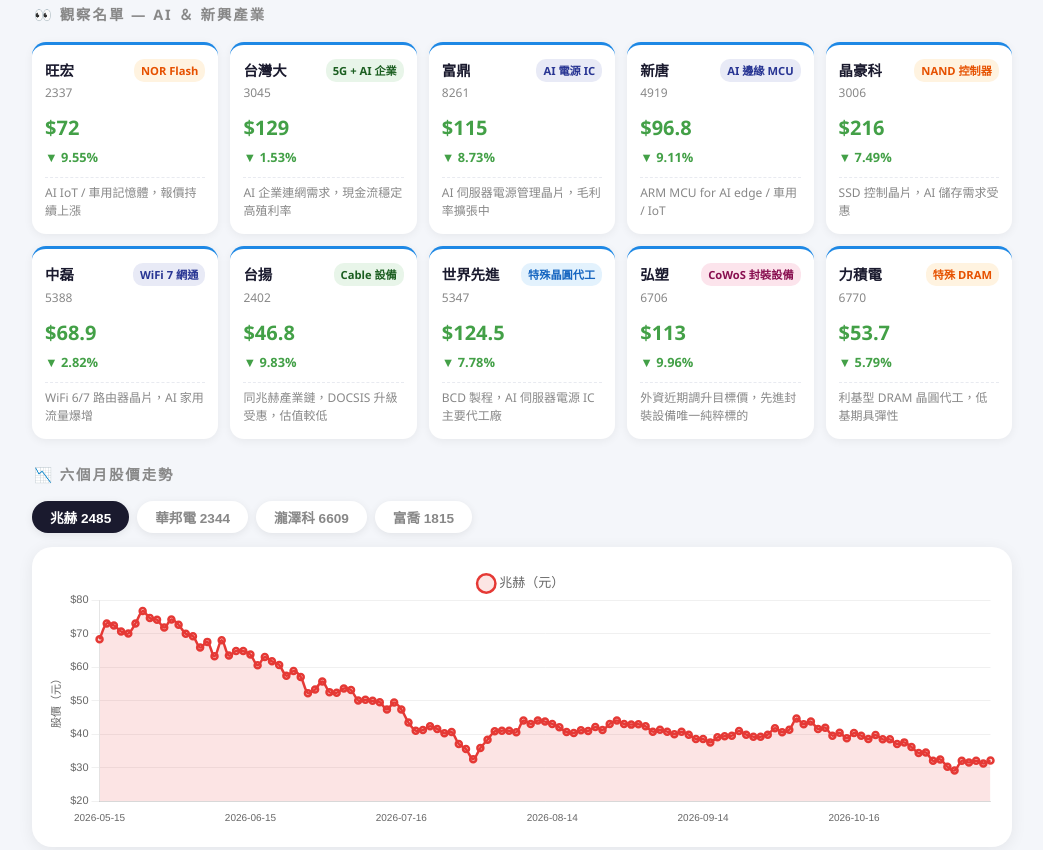
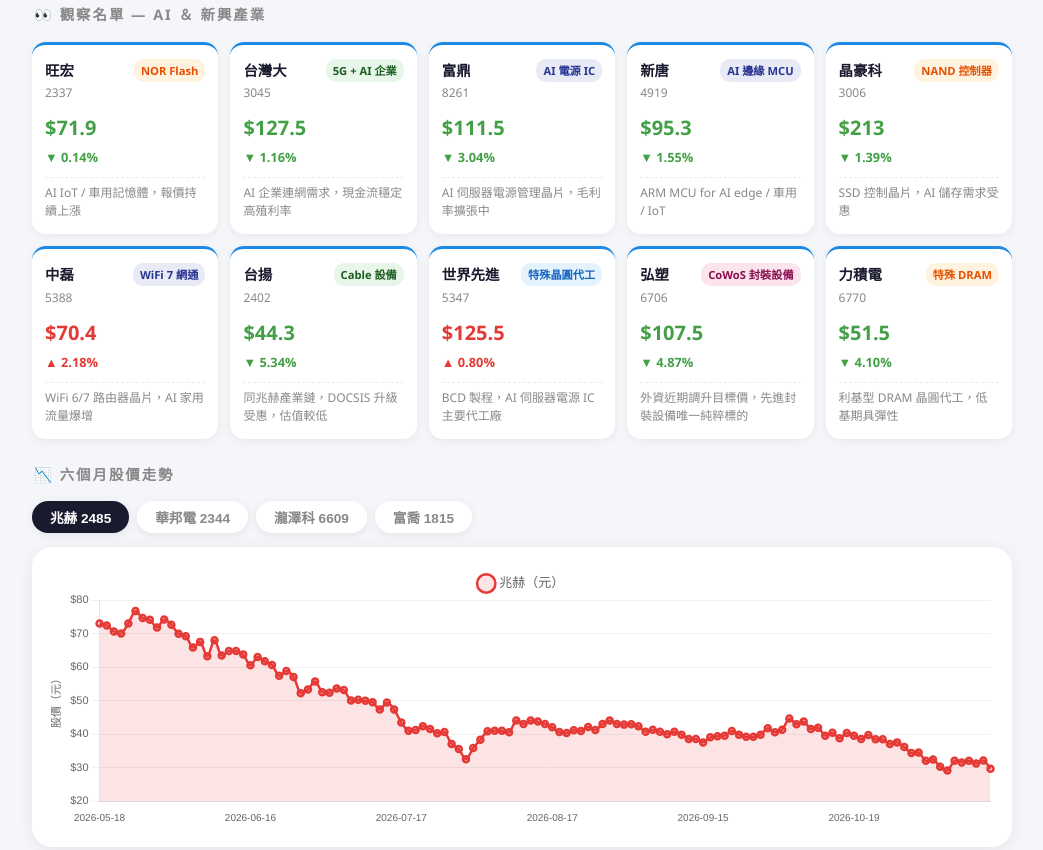
Before and after one commit to laiyingju/taiwan-stock-report, a plain HTML site: page index.html in a window 1280 px wide. Shown: the part 999-1849 px from the top of the page, without its empty margins (118-1161 px from the left). Drawn offline with nearby package versions, Linux system fonts and the light colour scheme.

Commit message:
daily update

```diff
--- a/index.html
+++ b/index.html
@@ -758,13 +758,12 @@ const MAIN_STOCKS_SC = {
 <script>
 // DAILY_DATA_START
 const DAILY_DATA = {
-  "updated": "2026-11-16 06:52",
+  "updated": "2026-11-17 08:10",
   "stocks": {
     "兆赫": {
       "symbol": "2485.TW",
       "code": "2485",
       "dates": [
-        "2025-11-04",
         "2025-11-05",
         "2025-11-06",
         "2025-11-07",
@@ -1013,10 +1012,10 @@ const DAILY_DATA = {
         "2026-11-10",
         "2026-11-11",
         "2026-11-12",
-        "2026-11-13"
+        "2026-11-13",
+        "2026-11-16"
       ],
       "prices": [
-        13.6,
         13.4,
         13.5,
         13.9,
@@ -1265,13 +1264,14 @@ const DAILY_DATA = {
         31.5,
         32.0,
         31.2,
-        32.1
+        32.1,
+        29.6
       ],
-      "current": 32.1,
-      "prev_close": 31.2,
-      "change_pct": 2.88,
-      "ma5": 31.8,
-      "momentum": "up",
+      "current": 29.6,
+      "prev_close": 32.1,
+      "change_pct": -7.79,
+      "ma5": 31.3,
+      "momentum": "down",
       "entry": [
         62,
         68
@@ -1283,7 +1283,6 @@ const DAILY_DATA = {
       "symbol": "2344.TW",
       "code": "2344",
       "dates": [
-        "2025-11-04",
         "2025-11-05",
         "2025-11-06",
         "2025-11-07",
@@ -1532,10 +1531,10 @@ const DAILY_DATA = {
         "2026-11-10",
         "2026-11-11",
         "2026-11-12",
-        "2026-11-13"
+        "2026-11-13",
+        "2026-11-16"
       ],
       "prices": [
-        53.0,
         55.7,
         58.7,
         57.8,
@@ -1784,12 +1783,13 @@ const DAILY_DATA = {
         135.0,
         136.5,
         127.5,
-        125.0
+        125.0,
+        113.0
       ],
-      "current": 125.0,
-      "prev_close": 127.5,
-      "change_pct": -1.96,
-      "ma5": 131.3,
+      "current": 113.0,
+      "prev_close": 125.0,
+      "change_pct": -9.6,
+      "ma5": 127.4,
       "momentum": "down",
       "entry": [
         82,
@@ -1802,7 +1802,6 @@ const DAILY_DATA = {
       "symbol": "6609.TWO",
       "code": "6609",
       "dates": [
-        "2025-11-04",
         "2025-11-05",
         "2025-11-06",
         "2025-11-07",
@@ -2051,10 +2050,10 @@ const DAILY_DATA = {
         "2026-11-10",
         "2026-11-11",
         "2026-11-12",
-        "2026-11-13"
+        "2026-11-13",
+        "2026-11-16"
       ],
       "prices": [
-        35.2,
         34.5,
         35.7,
         34.6,
@@ -2303,13 +2302,14 @@ const DAILY_DATA = {
         49.2,
         54.0,
         59.4,
-        58.7
+        58.7,
+        53.3
       ],
-      "current": 58.7,
-      "prev_close": 59.4,
-      "change_pct": -1.18,
-      "ma5": 53.4,
-      "momentum": "up",
+      "current": 53.3,
+      "prev_close": 58.7,
+      "change_pct": -9.2,
+      "ma5": 54.9,
+      "momentum": "down",
       "entry": [
         36,
         39
@@ -2320,39 +2320,39 @@ const DAILY_DATA = {
   },
   "us_market": {
     "SOX": {
-      "price": 10146.32,
-      "change_pct": -3.43,
-      "date": "2026-11-13"
+      "price": 9610.65,
+      "change_pct": -5.28,
+      "date": "2026-11-16"
     },
     "SMH": {
-      "price": 486.75,
-      "change_pct": -2.99,
-      "date": "2026-11-13"
+      "price": 461.9,
+      "change_pct": -5.11,
+      "date": "2026-11-16"
     },
     "NVDA": {
-      "price": 162.85,
-      "change_pct": -2.01,
-      "date": "2026-11-13"
+      "price": 156.14,
+      "change_pct": -4.12,
+      "date": "2026-11-16"
     },
     "MU": {
-      "price": 778.31,
-      "change_pct": -2.52,
-      "date": "2026-11-13"
+      "price": 719.02,
+      "change_pct": -7.62,
+      "date": "2026-11-16"
     }
   },
   "predictions": {
     "兆赫": {
-      "price": 31.6,
+      "price": 28.6,
       "signal": "偏空",
       "color": "red"
     },
     "華邦電": {
-      "price": 122.2,
+      "price": 109.1,
       "signal": "偏空",
       "color": "red"
     },
     "瀧澤科": {
-      "price": 57.8,
+      "price": 51.5,
       "signal": "偏空",
       "color": "red"
     }
@@ -2363,191 +2363,191 @@ const DAILY_DATA = {
       "code": "2337",
       "theme": "NOR Flash",
       "note": "AI IoT / 車用記憶體，報價持續上漲",
-      "current": 72.0,
-      "change_pct": -9.55
+      "current": 71.9,
+      "change_pct": -0.14
     },
     "台灣大": {
       "symbol": "3045.TW",
       "code": "3045",
       "theme": "5G + AI 企業",
       "note": "AI 企業連網需求，現金流穩定高殖利率",
-      "current": 129.0,
-      "change_pct": -1.53
+      "current": 127.5,
+      "change_pct": -1.16
     },
     "富鼎": {
       "symbol": "8261.TW",
       "code": "8261",
       "theme": "AI 電源 IC",
       "note": "AI 伺服器電源管理晶片，毛利率擴張中",
-      "current": 115.0,
-      "change_pct": -8.73
+      "current": 111.5,
+      "change_pct": -3.04
     },
     "新唐": {
       "symbol": "4919.TW",
       "code": "4919",
       "theme": "AI 邊緣 MCU",
       "note": "ARM MCU for AI edge / 車用 / IoT",
-      "current": 96.8,
-      "change_pct": -9.11
+      "current": 95.3,
+      "change_pct": -1.55
     },
     "晶豪科": {
       "symbol": "3006.TW",
       "code": "3006",
       "theme": "NAND 控制器",
       "note": "SSD 控制晶片，AI 儲存需求受惠",
-      "current": 216.0,
-      "change_pct": -7.49
+      "current": 213.0,
+      "change_pct": -1.39
     },
     "中磊": {
       "symbol": "5388.TW",
       "code": "5388",
       "theme": "WiFi 7 網通",
       "note": "WiFi 6/7 路由器晶片，AI 家用流量爆增",
-      "current": 68.9,
-      "change_pct": -2.82
+      "current": 70.4,
+      "change_pct": 2.18
     },
     "台揚": {
       "symbol": "2402.TW",
       "code": "2402",
       "theme": "Cable 設備",
       "note": "同兆赫產業鏈，DOCSIS 升級受惠，估值較低",
-      "current": 46.8,
-      "change_pct": -9.83
+      "current": 44.3,
+      "change_pct": -5.34
     },
     "世界先進": {
       "symbol": "5347.TWO",
       "code": "5347",
       "theme": "特殊晶圓代工",
       "note": "BCD 製程，AI 伺服器電源 IC 主要代工廠",
-      "current": 124.5,
-      "change_pct": -7.78
+      "current": 125.5,
+      "change_pct": 0.8
     },
     "弘塑": {
       "symbol": "6706.TW",
       "code": "6706",
       "theme": "CoWoS 封裝設備",
       "note": "外資近期調升目標價，先進封裝設備唯一純粹標的",
-      "current": 113.0,
-      "change_pct": -9.96
+      "current": 107.5,
+      "change_pct": -4.87
     },
     "力積電": {
       "symbol": "6770.TW",
       "code": "6770",
       "theme": "特殊 DRAM",
       "note": "利基型 DRAM 晶圓代工，低基期具彈性",
-      "current": 53.7,
-      "change_pct": -5.79
+      "current": 51.5,
+      "change_pct": -4.1
     }
   },
   "supply_chain": {
     "台積電": {
-      "current": 2215.0,
-      "change_pct": -5.74,
+      "current": 2170.0,
+      "change_pct": -2.03,
       "code": "2330"
     },
     "環球晶": {
-      "current": 577.0,
-      "change_pct": -8.41,
+      "current": 546.0,
+      "change_pct": -5.37,
       "code": "6488"
     },
     "台達電": {
-      "current": 1120.0,
-      "change_pct": -9.68,
+      "current": 1055.0,
+      "change_pct": -5.8,
       "code": "2308"
     },
     "廣達": {
-      "current": 264.5,
-      "change_pct": -4.34,
+      "current": 262.5,
+      "change_pct": -0.76,
       "code": "2382"
     },
     "智邦": {
-      "current": 1380.0,
-      "change_pct": -9.21,
+      "current": 1330.0,
+      "change_pct": -3.62,
       "code": "2345"
     },
     "中華電": {
-      "current": 163.5,
-      "change_pct": -0.91,
+      "current": 164.5,
+      "change_pct": 0.61,
       "code": "2412"
     },
     "緯穎": {
-      "current": 1515.0,
-      "change_pct": -7.34,
+      "current": 1450.0,
+      "change_pct": -4.29,
       "code": "6669"
     },
     "威剛": {
-      "current": 278.0,
-      "change_pct": -7.95,
+      "current": 275.0,
+      "change_pct": -1.08,
       "code": "3260"
     },
     "華邦電": {
-      "current": 113.0,
-      "change_pct": -9.6,
+      "current": 110.5,
+      "change_pct": -2.21,
       "code": "2344"
     },
     "新唐": {
-      "current": 96.8,
-      "change_pct": -9.11,
+      "current": 95.3,
+      "change_pct": -1.55,
       "code": "4919"
     },
     "中磊": {
-      "current": 68.9,
-      "change_pct": -2.82,
+      "current": 70.4,
+      "change_pct": 2.18,
       "code": "5388"
     },
     "台揚": {
-      "current": 46.8,
-      "change_pct": -9.83,
+      "current": 44.3,
+      "change_pct": -5.34,
       "code": "2402"
     },
     "世界先進": {
-      "current": 124.5,
-      "change_pct": -7.78,
+      "current": 125.5,
+      "change_pct": 0.8,
       "code": "5347"
     },
     "富鼎": {
-      "current": 115.0,
-      "change_pct": -8.73,
+      "current": 111.5,
+      "change_pct": -3.04,
       "code": "8261"
     },
     "雙鴻": {
-      "current": 1030.0,
-      "change_pct": -9.65,
+      "current": 927.0,
+      "change_pct": -10.0,
       "code": "3324"
     },
     "奇鋐": {
-      "current": 2740.0,
-      "change_pct": -9.87,
+      "current": 2470.0,
+      "change_pct": -9.85,
       "code": "3017"
     },
     "旺宏": {
-      "current": 72.0,
-      "change_pct": -9.55,
+      "current": 71.9,
+      "change_pct": -0.14,
       "code": "2337"
     },
     "緯創": {
-      "current": 159.0,
-      "change_pct": -7.02,
+      "current": 157.0,
+      "change_pct": -1.26,
       "code": "3231"
     },
     "遠傳": {
-      "current": 109.0,
+      "current": 108.5,
       "change_pct": -0.46,
       "code": "4904"
     },
     "健策": {
-      "current": 44.0,
-      "change_pct": -4.76,
+      "current": 44.4,
+      "change_pct": 0.91,
       "code": "3306"
     },
     "力積電": {
-      "current": 53.7,
-      "change_pct": -5.79,
+      "current": 51.5,
+      "change_pct": -4.1,
       "code": "6770"
     },
     "晶豪科": {
-      "current": 216.0,
-      "change_pct": -7.49,
+      "current": 213.0,
+      "change_pct": -1.39,
       "code": "3006"
     }
   },
```
